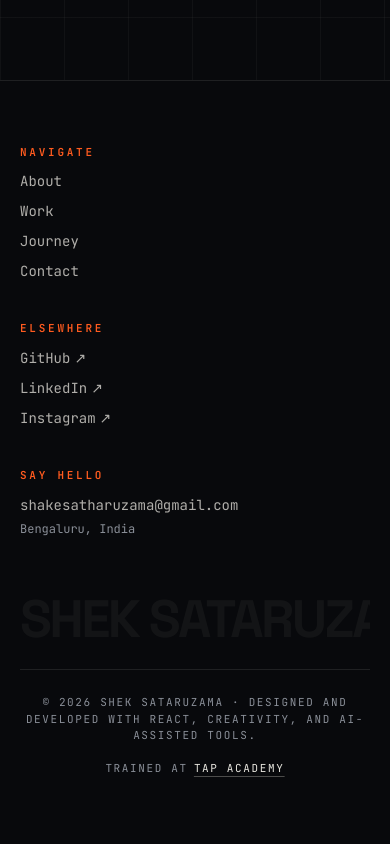
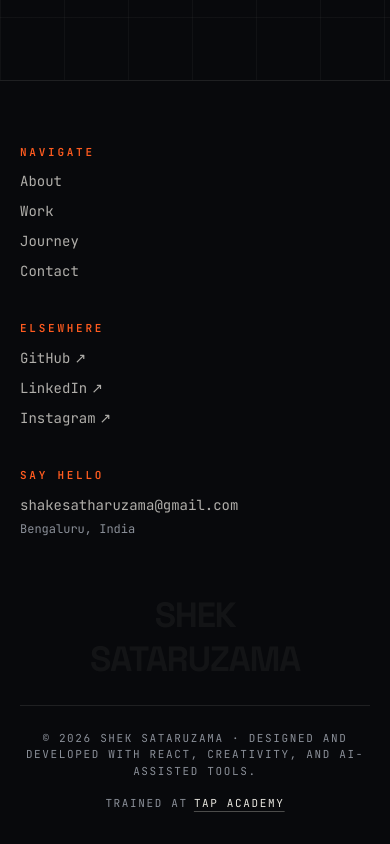
Before and after one commit to Satharuzama/satharuzama-portfolio, a React (Vite) app: page / in a window 390 px wide. Shown: the part 7260-8104 px from the top of the page. Before the commit the page ends 8068 px from the top, so only its background shows below. Built offline with nearby package versions, Linux system fonts and the light colour scheme; no server answers.

Commit message:
Fix oversized background watermark text scaling and responsive wrapping

```diff
--- a/src/components/Footer.jsx
+++ b/src/components/Footer.jsx
@@ -8,6 +8,11 @@ export default function Footer() {
     { label: 'LinkedIn', url: socialLinks.linkedin },
     { label: 'Instagram', url: socialLinks.instagram },
   ].filter((item) => Boolean(item.url && item.url.trim()))
+
+  // Split brand name so it gracefully wraps to two centered lines on small screens if needed
+  const brandParts = (personalInfo.brandName || '').trim().split(' ')
+  const firstWord = brandParts[0] || ''
+  const remainingWords = brandParts.slice(1).join(' ') || ''
 
   return (
     <footer className="w-full overflow-hidden border-t border-bone/10 bg-ink px-5 md:px-10 pt-16 pb-8">
@@ -75,8 +80,9 @@ export default function Footer() {
           className="w-full text-center overflow-hidden my-6 md:my-10 select-none pointer-events-none"
           aria-hidden="true"
         >
-          <span className="block uppercase whitespace-nowrap text-[13.5vw] font-bold leading-none tracking-[-0.05em] text-bone/[0.05]">
-            {personalInfo.brandName}
+          <span className="block uppercase text-center font-bold leading-tight md:leading-none tracking-[-0.04em] text-bone/[0.05] text-[clamp(2.2rem,7.2vw,7.5rem)]">
+            <span className="block sm:inline sm:mr-[0.3em]">{firstWord}</span>
+            <span className="block sm:inline">{remainingWords}</span>
           </span>
         </div>
 
```
